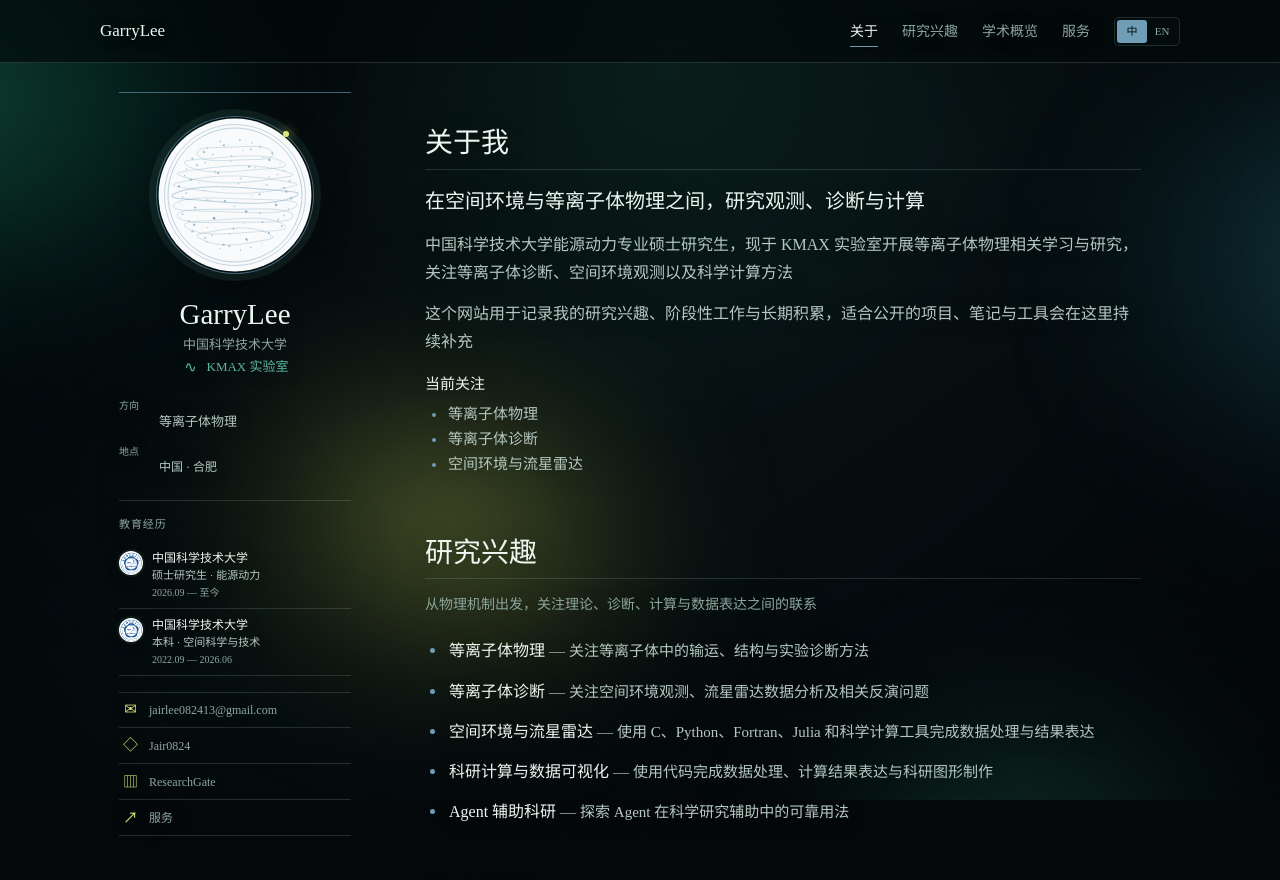
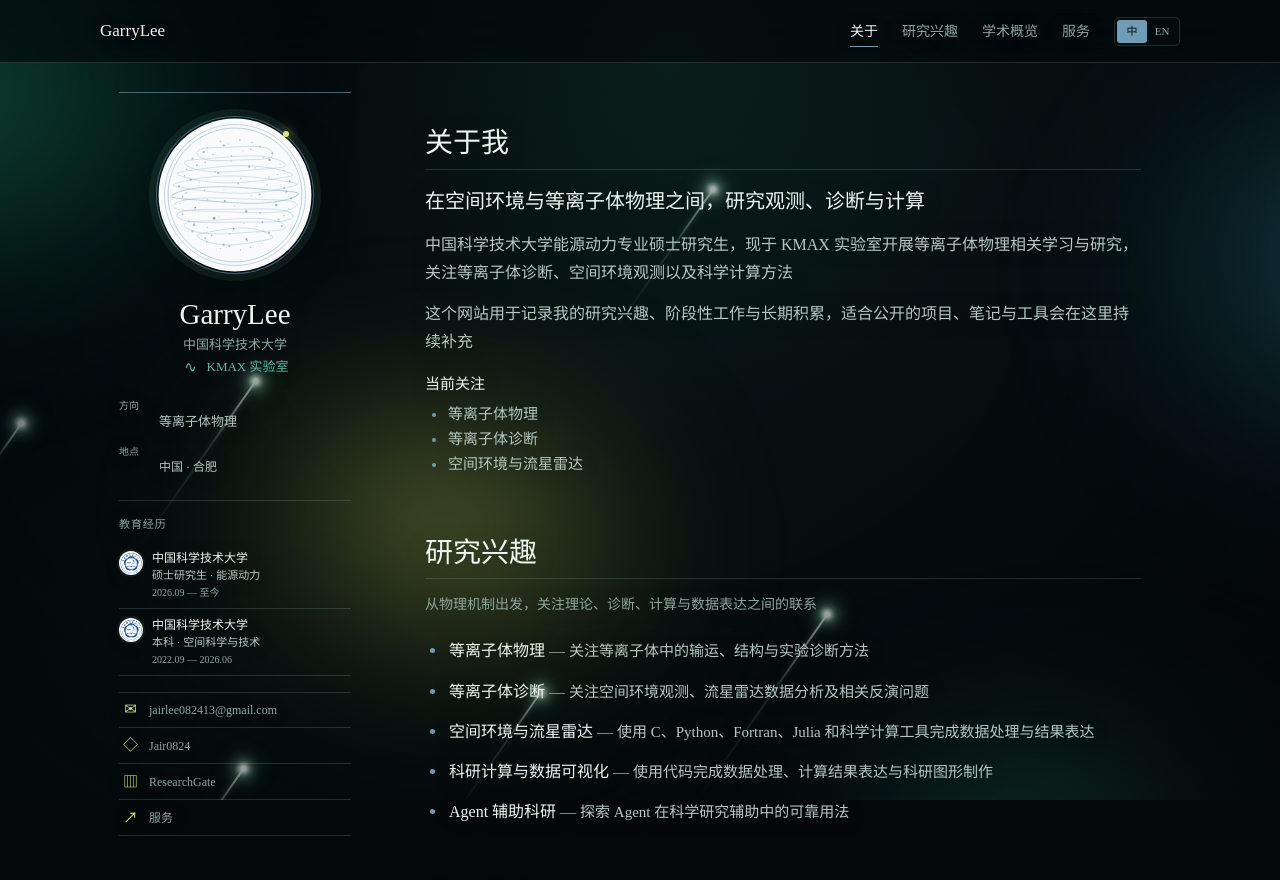
Before and after one commit to Jair0824/Jair0824.github.io, a website: page index.html in a window 1280 px wide. Shown: the top 880 px of the page. Drawn offline with Linux system fonts and the light colour scheme.

Commit message:
Add CSS meteor shower to aurora background

```diff
--- a/assets/styles.css
+++ b/assets/styles.css
@@ -1490,6 +1490,79 @@ body {
   background: radial-gradient(ellipse at 50% 35%, transparent 0 42%, rgb(2 5 7 / 0.58) 100%);
 }
 
+.meteors {
+  position: absolute;
+  inset: 0;
+  z-index: 2;
+  overflow: hidden;
+}
+
+.meteor {
+  position: absolute;
+  display: block;
+  width: 2px;
+  height: 180px;
+  border-radius: 999px;
+  background: linear-gradient(to bottom, transparent 0%, rgb(224 255 239 / 0.045) 18%, rgb(164 244 211 / 0.22) 64%, rgb(255 255 255 / 0.88) 100%);
+  filter: drop-shadow(0 0 3px rgb(193 255 224 / 0.58));
+  mix-blend-mode: screen;
+  opacity: 0;
+  transform: translate3d(0, 0, 0) rotate(215deg);
+  transform-origin: 100% 100%;
+  will-change: transform, opacity;
+  animation: meteor-flight 7.4s linear infinite;
+}
+
+.meteor::before {
+  content: "";
+  position: absolute;
+  right: 50%;
+  bottom: -3px;
+  width: 6px;
+  height: 6px;
+  border-radius: 50%;
+  background: #ffffff;
+  box-shadow: 0 0 4px 2px rgb(255 255 255 / 0.9), 0 0 13px 4px rgb(177 255 211 / 0.62), 0 0 23px 7px rgb(105 215 170 / 0.28);
+  transform: translateX(50%);
+}
+
+.meteor::after {
+  content: "";
+  position: absolute;
+  right: -7px;
+  bottom: -7px;
+  width: 14px;
+  height: 14px;
+  border-radius: 50%;
+  background: radial-gradient(circle, rgb(255 255 255 / 0.45), rgb(181 255 214 / 0.15) 40%, transparent 72%);
+}
+
+.meteor--1 { top: -12%; left: 14%; height: 145px; animation-duration: 6.8s; animation-delay: -1.2s; }
+.meteor--2 { top: 5%; left: 34%; height: 210px; animation-duration: 8.6s; animation-delay: -5.4s; }
+.meteor--3 { top: -8%; left: 64%; height: 175px; animation-duration: 7.2s; animation-delay: -3.1s; }
+.meteor--4 { top: 18%; left: 90%; height: 235px; animation-duration: 9.3s; animation-delay: -7.8s; }
+.meteor--5 { top: 38%; left: 55%; height: 132px; animation-duration: 6.2s; animation-delay: -4.5s; }
+.meteor--6 { top: 47%; left: 108%; height: 194px; animation-duration: 8.8s; animation-delay: -2.4s; }
+.meteor--7 { top: -18%; left: 51%; height: 112px; animation-duration: 5.9s; animation-delay: -5.2s; }
+.meteor--8 { top: 28%; left: 76%; height: 156px; animation-duration: 7.8s; animation-delay: -6.7s; }
+
+@keyframes meteor-flight {
+  0% {
+    opacity: 0;
+    transform: translate3d(0, 0, 0) rotate(215deg);
+  }
+  8% {
+    opacity: 0.64;
+  }
+  68% {
+    opacity: 0.58;
+  }
+  100% {
+    opacity: 0;
+    transform: translate3d(-68vw, 78vh, 0) rotate(215deg);
+  }
+}
+
 @keyframes aurora-emerald {
   0% {
     transform: translate3d(-4%, -3%, 0) rotate(-10deg) scale(0.94);
--- a/index.html
+++ b/index.html
@@ -18,6 +18,16 @@
       <span class="aurora-blob aurora-blob--mint"></span>
     </div>
     <div class="aurora-vignette"></div>
+    <div class="meteors">
+      <span class="meteor meteor--1"></span>
+      <span class="meteor meteor--2"></span>
+      <span class="meteor meteor--3"></span>
+      <span class="meteor meteor--4"></span>
+      <span class="meteor meteor--5"></span>
+      <span class="meteor meteor--6"></span>
+      <span class="meteor meteor--7"></span>
+      <span class="meteor meteor--8"></span>
+    </div>
   </div>
   <a class="skip-link" href="#main" data-i18n="skip">跳到正文</a>
 
```
Also changed, not shown: work.html (+10 -0 lines).
